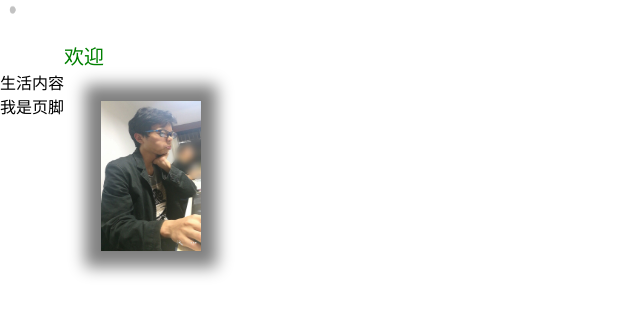
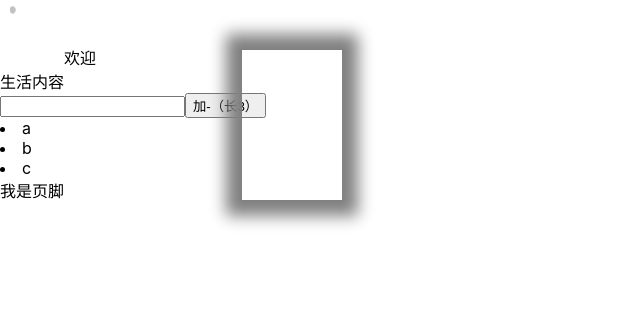
Before and after one commit to jjjinjie/myreactmanage, a React (Create React App) app: page / in a window 1280 px wide. Shown: the top 316 px of the page, without its empty margins (0-640 px from the left). Built offline with nearby package versions, Linux system fonts and the light colour scheme.

Commit message:
1.图片自动飘~ 2.组件交互Demo

```diff
--- a/src/App.css
+++ b/src/App.css
@@ -1,6 +1,6 @@
 body {
   min-width: 1000px;
-  min-height: 500px;
+  min-height: 600px;
 }
 
 .App {
--- a/src/App.js
+++ b/src/App.js
@@ -1,8 +1,13 @@
 import React from 'react';
 import './App.css';
+
+import Piao from './feifei/piao';
+import Box from './feifei/list';
+
+
 // import axios from 'axios';
-import logo from './logo.svg';
-import imgURL from './aaaaa.jpg';
+// import logo from './logo.svg';
+
 
 export function Body() {
   return (
@@ -36,7 +41,7 @@ class Header extends React.Component {
     return (
       <div>
         <Logo></Logo>
-        <span style={style}>欢迎</span>
+        <span style={{style}}>欢迎</span>
       </div>
     );
   }
@@ -49,88 +54,15 @@ function Footer() {
 }
 
 
-
-let onflag = true;
-
-
-class Piao extends React.Component {
-  constructor(props) {
-    super(props);
-    this.state = { top: "100", left: "100" };
-    this.handleClick = this.handleClick.bind(this)
-  }
-  handleClick() {
-    let x1 = 1;
-    let y1 = 1;
-
-    console.log(32)
-    if (onflag) {
-      onflag = false;
-      // let box= document.getElementById("html");
-      console.log(window.screen.width, 222)
-      let winwidth = document.body.offsetWidth - 100;
-      let winheight = document.body.offsetHeight - 150;
-
-      let aa = 1;
-      let bb = 1;
-      setInterval(() => {
-
-        if (x1 > winwidth || x1 < 0) {
-          // aa =aa + Math.random();
-          aa = -aa;
-        }
-        x1 += aa;
-
-        if (y1 > winheight || y1 < 0) {
-          // bb = bb + Math.random();
-          bb = -bb;
-        }
-
-        y1 += bb;
-        this.setState({
-          top: y1,
-          left: x1
-        })
-      }, 1);
-    }
-  }
-  test(e){
-    this.handleClick();
-  }
-  render() {
-    let xx = this.state.top
-    let yy = this.state.left
-
-    // alert(xx)
-    return (
-      <div className='Piao' id="piao" style={{ top: (xx) + "px", left: (yy) + "px" }} onClick={(e)=>{this.test(e)}}>
-
-        <img src={imgURL} />
-
-      </div>
-    );
-  }
-}
-
-
-
-
-
-
-
-
-
-
-
-
 function Root() {
   return (
     <div>
       <Header></Header>
       <Body></Body>
       <Piao></Piao>
+      <Box></Box>
       <Footer></Footer>
     </div>
   );
 }
-export { Root, Header, Piao, Footer };
+export { Root, Header, Piao,Box, Footer };
--- /dev/null
+++ b/src/feifei/list.js
@@ -0,0 +1,74 @@
+import React from 'react';
+
+//展示列表组件
+class List extends React.Component{
+    render(){
+        const {list} = this.props;
+        console.log(list)
+
+        return(
+            <div>
+                {
+                    list && list.map((value,index)=>{
+                      return  <li key={index}>{value}</li>
+                    })
+                }
+            </div>
+        )
+    }
+}
+
+//输入框组件
+class Add extends React.Component{
+    add = () =>{
+        if(!this.cc.value){ //非空校验
+            alert("没填东西")
+            return
+        }
+        this.props.allAdd(this.cc.value); //向父级传递所输入参数
+        this.cc.value = "";
+    }
+    render(){
+        const {lll}= this.props;
+        console.log(lll,22)
+        return (
+            <div>
+                {/* ref获取当前DOM（官方不推荐） */}
+                <input type="text" ref = {(bb)=>{this.cc = bb;}}/>
+                <button onClick={this.add}>加-（长{lll}）</button>
+            </div>
+        )
+    }
+}
+
+//父组件
+class Box extends React.Component{
+    state = {
+        list: []
+    }
+    componentWillMount(){
+        this.setState({
+            list: ['a','b','c']
+        })
+    }
+    add=(msgs)=>{
+        //如果父组件传入子组件是函数的话 可通过变量如msgs获取子组件参数
+        console.log(msgs)
+        const {list} = this.state;
+        list.unshift(msgs)
+        this.setState({list})
+    }
+    render(){
+        const {list} = this.state;
+        const leng = list.length;
+        return (
+            <div>
+                {/* 通过allAdd、lll与子组件交互 */}
+                <Add allAdd = {this.add }  lll ={leng} />
+                <List list = {list}/>
+            </div>
+        )
+    }
+}
+
+export default Box;
--- /dev/null
+++ b/src/feifei/piao.js
@@ -0,0 +1,70 @@
+import React from 'react';
+import imgURL from './img.jpg';
+
+class Piao extends React.Component {
+    constructor(props) {
+      super(props);
+      this.state = { top: "100", left: "100" };
+    }
+    componentWillMount(){
+      let x1 = 1;
+      let y1 = 1;
+
+        const winwidth = document.body.offsetWidth - 100;
+        const winheight = document.body.offsetHeight - 150;
+
+        let aa = 6;
+        let bb = 6;
+        setInterval(() => {
+
+          if (x1 > winwidth || x1 < 0) {
+            // aa =aa + Math.random();
+            aa = -aa;
+          }
+          x1 += aa;
+
+          if (y1 > winheight || y1 < 0) {
+            // bb = bb + Math.random();
+            bb = -bb;
+          }
+
+          y1 += bb;
+          this.setState({
+            top: y1,
+            left: x1
+          })
+        }, 10);
+
+    }
+
+    test(e){
+      alert("点到了");
+    }
+    render() {
+      const xx = this.state.top
+      const yy = this.state.left
+      return (
+        <div className='Piao' id="piao" style={{ top: xx + "px", left: yy + "px" }} onClick={(e)=>{this.test(e)}}>
+          {/* <img src={imgURL} /> */}
+        </div>
+      );
+    }
+  }
+
+
+  class aa extends React.Component{
+    constructor(){
+        super();
+        this.state = {
+            li:"111"
+        }
+    }
+    render(){
+        const {li} = this.state;
+        return (
+            <div>{li}</div>
+        )
+    }
+
+  }
+  export default Piao;
```
Also changed, not shown: src/feifei/img.jpg (renamed from src/aaaaa.jpg).
